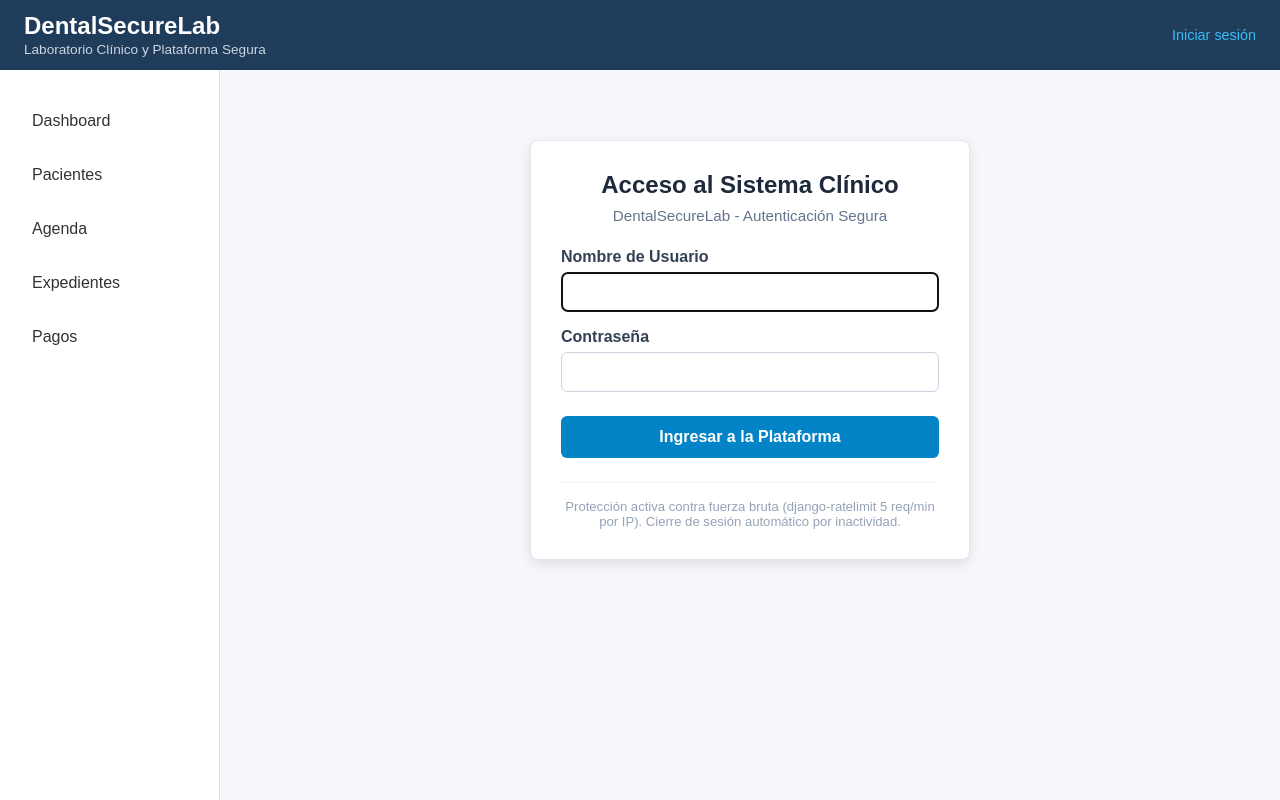
After one commit to Ing-Aldo-coder/DentalSecureLab, a Django app: page /auth/login/ in a window 1280 px wide. The commit adds this page. Run offline with Django 5.2, Linux system fonts and the light colour scheme.

Commit message:
feat(auth): enforce ip rate limiting on login endpoint

```diff
--- a/config/settings.py
+++ b/config/settings.py
@@ -136,3 +136,8 @@ MAILERS = {
         'BACKEND': 'django.core.mail.backends.console.EmailBackend',
     },
 }
+
+# Authentication settings
+LOGIN_URL = 'login'
+LOGIN_REDIRECT_URL = 'dashboard'
+LOGOUT_REDIRECT_URL = 'login'
--- a/config/urls.py
+++ b/config/urls.py
@@ -25,4 +25,6 @@ urlpatterns = [
     path('agenda/', include('agenda.urls')),
     path('expedientes/', include('records.urls')),
     path('pagos/', include('payments.urls')),
+    path('auth/', include('users.urls')),
+    path('login/', include('users.urls')),
 ]
--- a/requirements.txt
+++ b/requirements.txt
@@ -3,3 +3,4 @@ Django==6.1
 sqlparse==0.6.0
 tzdata==2026.3
 django-auditlog>=3.0.0
+django-ratelimit>=4.1.0
--- a/templates/base.html
+++ b/templates/base.html
@@ -9,9 +9,22 @@
 </head>
 <body>
 
-    <header class="topbar">
-        <h1>DentalSecureLab</h1>
-        <span>Laboratorio de Seguridad</span>
+    <header class="topbar" style="display: flex; justify-content: space-between; align-items: center; padding: 12px 24px;">
+        <div>
+            <h1 style="margin: 0; font-size: 1.5rem;">DentalSecureLab</h1>
+            <span style="font-size: 0.85rem; color: #cbd5e1;">Laboratorio Clínico y Plataforma Segura</span>
+        </div>
+        <div style="display: flex; align-items: center; gap: 16px;">
+            {% if user.is_authenticated %}
+                <span style="color: #f8fafc; font-size: 0.9rem;">
+                    👤 <strong>{{ user.username }}</strong>
+                    <span style="background: #0369a1; padding: 2px 8px; border-radius: 4px; font-size: 0.8rem; margin-left: 4px;">{{ user.role|upper }}</span>
+                </span>
+                <a href="{% url 'logout' %}" style="color: #fca5a5; text-decoration: none; font-size: 0.9rem; font-weight: 500;">Cerrar sesión</a>
+            {% else %}
+                <a href="{% url 'login' %}" style="color: #38bdf8; text-decoration: none; font-size: 0.9rem; font-weight: 500;">Iniciar sesión</a>
+            {% endif %}
+        </div>
     </header>
 
     <div class="layout">
--- /dev/null
+++ b/templates/users/login.html
@@ -0,0 +1,52 @@
+{% extends 'base.html' %}
+
+{% block title %}Iniciar Sesión | DentalSecureLab{% endblock %}
+
+{% block content %}
+<div class="login-container" style="max-width: 440px; margin: 40px auto; padding: 30px; background: #ffffff; border-radius: 8px; box-shadow: 0 4px 12px rgba(0,0,0,0.1); border: 1px solid #e2e8f0;">
+    <div style="text-align: center; margin-bottom: 24px;">
+        <h2 style="color: #1e293b; margin-bottom: 8px;">Acceso al Sistema Clínico</h2>
+        <p style="color: #64748b; font-size: 0.95rem;">DentalSecureLab - Autenticación Segura</p>
+    </div>
+
+    {% if messages %}
+        <div style="margin-bottom: 20px;">
+            {% for message in messages %}
+                <div style="padding: 12px; border-radius: 6px; margin-bottom: 10px; font-size: 0.9rem; {% if message.tags == 'error' %}background-color: #fee2e2; color: #991b1b; border: 1px solid #f87171;{% else %}background-color: #e0f2fe; color: #075985; border: 1px solid #7dd3fc;{% endif %}">
+                    {{ message }}
+                </div>
+            {% endfor %}
+        </div>
+    {% endif %}
+
+    {% if rate_limited %}
+        <div style="padding: 14px; border-radius: 6px; background-color: #fee2e2; color: #991b1b; border: 1px solid #ef4444; margin-bottom: 20px; font-weight: 500;">
+            ⚠️ Control de Seguridad: Límite de 5 intentos por minuto excedido. Su IP se encuentra temporalmente bloqueada.
+        </div>
+    {% endif %}
+
+    <form method="POST" action="{% url 'login' %}" style="display: flex; flex-direction: column; gap: 16px;">
+        {% csrf_token %}
+
+        <div>
+            <label for="id_username" style="display: block; font-weight: 600; margin-bottom: 6px; color: #334155;">Nombre de Usuario</label>
+            <input type="text" name="username" autofocus required id="id_username" class="form-control" style="width: 100%; padding: 10px 12px; border: 1px solid #cbd5e1; border-radius: 6px; font-size: 1rem; box-sizing: border-box;">
+        </div>
+
+        <div>
+            <label for="id_password" style="display: block; font-weight: 600; margin-bottom: 6px; color: #334155;">Contraseña</label>
+            <input type="password" name="password" required id="id_password" class="form-control" style="width: 100%; padding: 10px 12px; border: 1px solid #cbd5e1; border-radius: 6px; font-size: 1rem; box-sizing: border-box;">
+        </div>
+
+        <div style="margin-top: 8px;">
+            <button type="submit" class="btn" style="width: 100%; padding: 12px; background-color: #0284c7; color: white; border: none; border-radius: 6px; font-weight: 600; cursor: pointer; font-size: 1rem;">
+                Ingresar a la Plataforma
+            </button>
+        </div>
+    </form>
+
+    <div style="margin-top: 24px; padding-top: 16px; border-top: 1px solid #f1f5f9; text-align: center; font-size: 0.82rem; color: #94a3b8;">
+        Protección activa contra fuerza bruta (django-ratelimit 5 req/min por IP). Cierre de sesión automático por inactividad.
+    </div>
+</div>
+{% endblock %}
--- /dev/null
+++ b/users/urls.py
@@ -0,0 +1,7 @@
+from django.urls import path
+from . import views
+
+urlpatterns = [
+    path('login/', views.login_view, name='login'),
+    path('logout/', views.logout_view, name='logout'),
+]
--- a/users/views.py
+++ b/users/views.py
@@ -1,3 +1,52 @@
-from django.shortcuts import render
+from django.shortcuts import render, redirect
+from django.contrib.auth import authenticate, login, logout
+from django.contrib.auth.forms import AuthenticationForm
+from django.contrib import messages
+from django_ratelimit.decorators import ratelimit
 
-# Create your views here.
+
+@ratelimit(key='ip', rate='5/m', method='POST', block=False)
+def login_view(request):
+    """
+    Vista de autenticación protegida contra ataques de fuerza bruta y diccionario.
+    Aplica una restricción máxima de 5 peticiones POST por minuto por dirección IP.
+    """
+    if getattr(request, 'limited', False):
+        messages.error(
+            request,
+            "Alerta de Seguridad: Demasiados intentos fallidos desde su dirección IP. "
+            "El acceso ha sido bloqueado temporalmente por 1 minuto para mitigar ataques de fuerza bruta."
+        )
+        return render(
+            request,
+            'users/login.html',
+            {'form': AuthenticationForm(), 'rate_limited': True},
+            status=429
+        )
+
+    if request.user.is_authenticated:
+        return redirect('dashboard')
+
+    if request.method == 'POST':
+        form = AuthenticationForm(request, data=request.POST)
+        if form.is_valid():
+            user = form.get_user()
+            login(request, user)
+            return redirect('dashboard')
+        else:
+            messages.error(request, "Credenciales de acceso incorrectas. Verifique usuario y contraseña.")
+    else:
+        form = AuthenticationForm()
+
+    return render(
+        request,
+        'users/login.html',
+        {'form': form}
+    )
+
+
+def logout_view(request):
+    """Cierre de sesión seguro."""
+    logout(request)
+    messages.info(request, "Sesión cerrada correctamente.")
+    return redirect('login')
```
